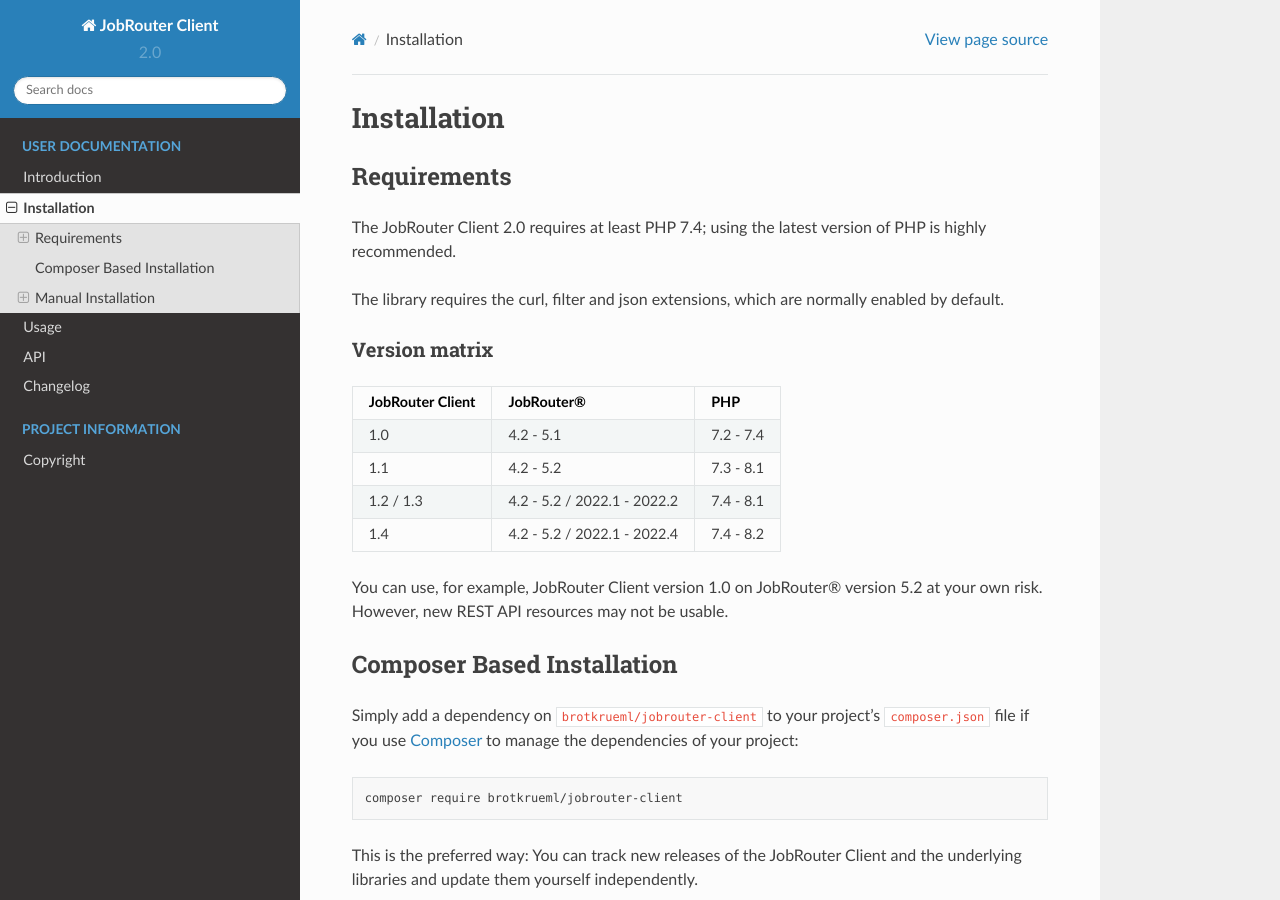
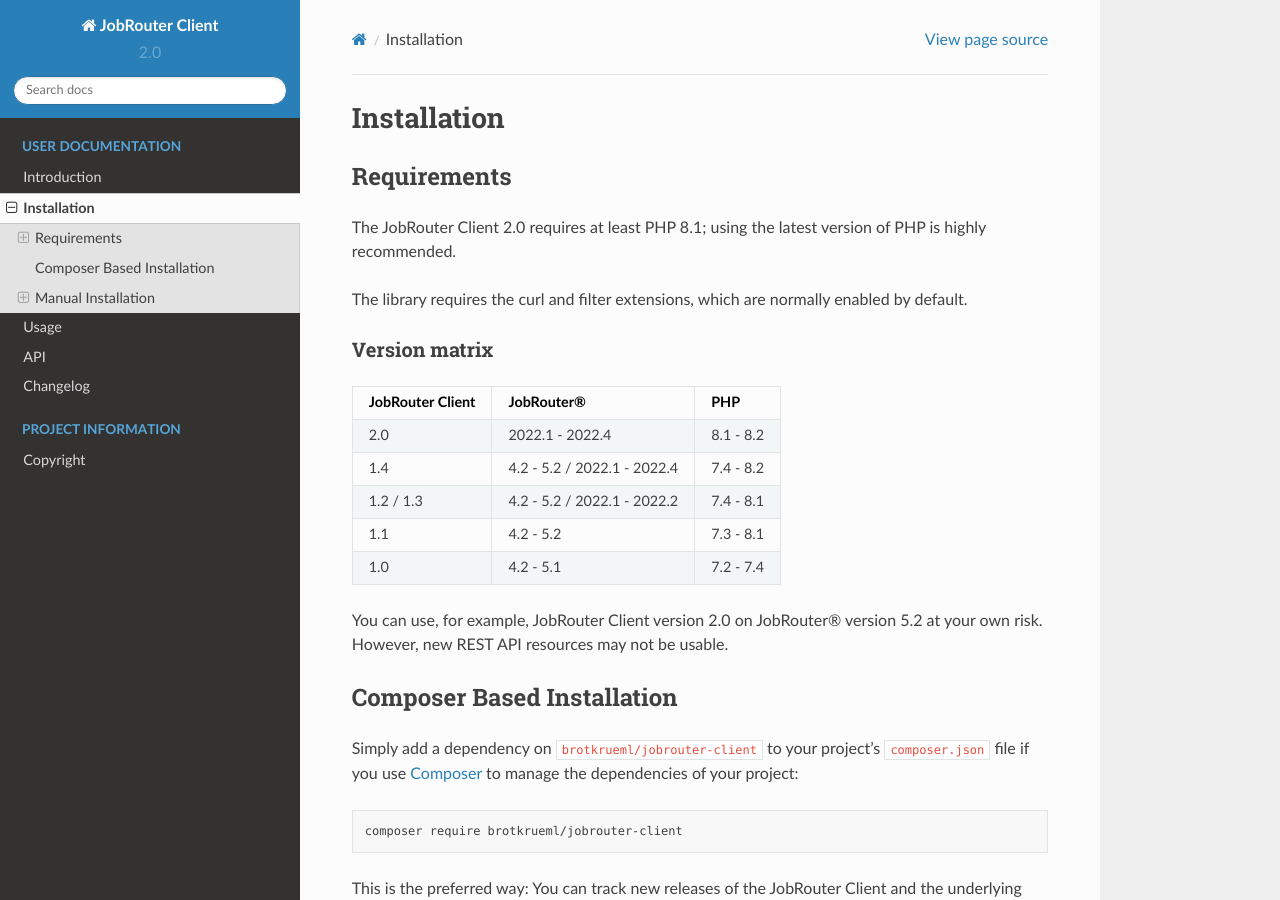
Before and after one commit to jobrouter/php-rest-client, a Sphinx documentation site: the page built from docs/installation.rst, in a window 1280 px wide and 900 px high. Built offline with Sphinx 7.4.7 and the Read the Docs theme 2.0.0, drawn with Linux system fonts in a browser that asks for light colours.

Commit message:
[TASK] Set minimum PHP version to 8.1
Related: #2

```diff
--- a/composer.json
+++ b/composer.json
@@ -19,7 +19,7 @@
         "docs": "https://jobrouter-client.readthedocs.io/"
     },
     "require": {
-        "php": ">=7.4",
+        "php": ">=8.1",
         "ext-curl": "*",
         "ext-filter": "*",
         "ext-json": "*",
--- a/docs/installation.rst
+++ b/docs/installation.rst
@@ -14,11 +14,11 @@
 Requirements
 ============
 
-The JobRouter Client |version| requires at least PHP 7.4; using the latest
+The JobRouter Client |version| requires at least PHP 8.1; using the latest
 version of PHP is highly recommended.
 
-The library requires the curl, filter and json extensions, which are normally
-enabled by default.
+The library requires the curl and filter extensions, which are normally enabled
+by default.
 
 Version matrix
 --------------
@@ -26,16 +26,18 @@
 ================ =========================== =========
 JobRouter Client JobRouter®                  PHP
 ================ =========================== =========
-1.0              4.2 - 5.1                   7.2 - 7.4
+2.0              2022.1 - 2022.4             8.1 - 8.2
+---------------- --------------------------- ---------
+1.4              4.2 - 5.2 / 2022.1 - 2022.4 7.4 - 8.2
+---------------- --------------------------- ---------
+1.2 / 1.3        4.2 - 5.2 / 2022.1 - 2022.2 7.4 - 8.1
 ---------------- --------------------------- ---------
 1.1              4.2 - 5.2                   7.3 - 8.1
 ---------------- --------------------------- ---------
-1.2 / 1.3        4.2 - 5.2 / 2022.1 - 2022.2 7.4 - 8.1
----------------- --------------------------- ---------
-1.4              4.2 - 5.2 / 2022.1 - 2022.4 7.4 - 8.2
+1.0              4.2 - 5.1                   7.2 - 7.4
 ================ =========================== =========
 
-You can use, for example, JobRouter Client version 1.0 on JobRouter® version 5.2
+You can use, for example, JobRouter Client version 2.0 on JobRouter® version 5.2
 at your own risk. However, new REST API resources may not be usable.
 
 
```
Also changed, not shown: 1 other file.
